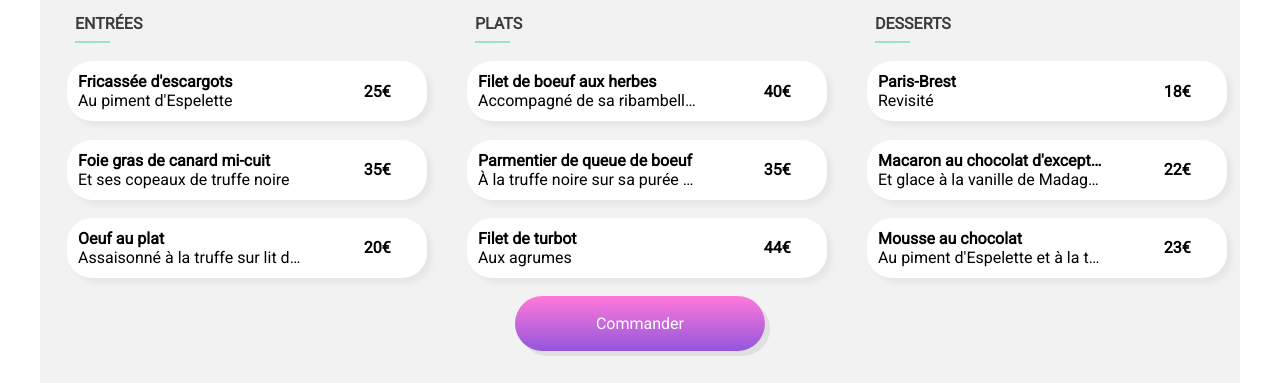
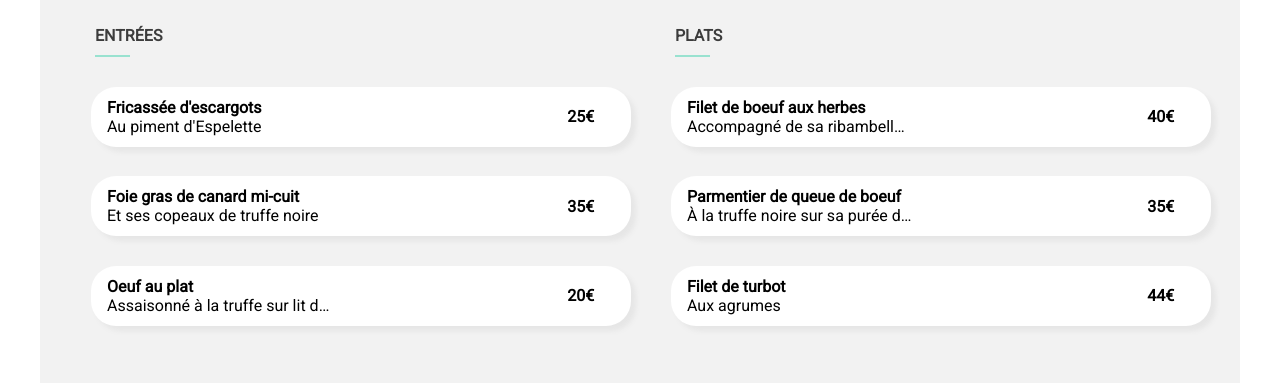
Before and after one commit to greglal/P3-Ohmyfood, a website: page pages/pallette.html in a window 1280 px wide. Shown: the part 410-793 px from the top of the page. Drawn offline with Linux system fonts and the light colour scheme; a web font is replaced by a local one.

Commit message:
suppr meta viewport + retravail cartes version desktop

```diff
--- a/pages/pallette.html
+++ b/pages/pallette.html
@@ -2,8 +2,6 @@
 <html lang="fr">
 <head>
     <meta charset="UTF-8">
-    <meta name="viewport"
-            content="width=device-width, user-scalable=no, initial-scale=1.0, maximum-scale=1.0, minimum-scale=1.0">
     <meta http-equiv="X-UA-Compatible" content="ie=edge">
     <script src="https://kit.fontawesome.com/1b967e38da.js" crossorigin="anonymous"></script>
     <link rel="stylesheet" href="../css/style.css">
@@ -31,9 +29,9 @@
     </header>
 
 <!-- ****** photo restaurant ***** -->
-    <section >
+    <div>
         <img src="../images/restaurants/palette_du_gout.jpg" alt="" class="pic-restau">
-    </section>
+    </div>
 
 <!-- ****** main / menus ****** -->
     <main class="main-restau">
@@ -43,8 +41,10 @@
         </div>
         <div class="carte">
             <article class="dishes-cat">
+                <div>
                     <h2 class="dishes-cat-title elem--1">entrées</h2>
                     <hr class="underline elem--1">
+                </div>
                 <a href ="#" class="dishes elem--2">
                     <div class="dishes-name">
                         <h3>Fricassée d'escargots</h3>
@@ -89,8 +89,10 @@
                 </a>
             </article>
             <article class="dishes-cat">
+                <div>
                     <h2 class="dishes-cat-title elem--5">plats</h2>
                     <hr class="underline elem--5">
+                </div>
                 <a href ="#" class="dishes elem--6">
                     <div class="dishes-name">
                         <h3>Filet de boeuf aux herbes</h3>
@@ -135,8 +137,10 @@
                 </a>
             </article>
             <article class="dishes-cat">
+                <div>
                     <h2 class="dishes-cat-title elem--9">desserts</h2>
                     <hr class="underline elem--9">
+                </div>
                 <a href ="#" class="dishes elem--10">
                     <div class="dishes-name">
                         <h3>Paris-Brest</h3>
--- a/sass/main.scss
+++ b/sass/main.scss
@@ -347,6 +347,7 @@ h2{
           background-color:$primary-clr;
           color:#fff;
           .num{
+            display: block;
             margin-top:3px;
           }
         }
@@ -528,14 +529,12 @@ footer{
   background-color: $bg-darken5-clr;
   display: flex;
   flex-direction: column;
-
   .title-restau {
     padding: 20px 20px 0 20px;
     display: flex;
     justify-content: space-between;
     background-color: $bg-darken5-clr;
     border-radius: 25px 25px 0 0;
-
     .name-restau {
       font-size: $title-size;
       font-family: $title-font;
@@ -546,7 +545,6 @@ footer{
       font-size: $title-size;
     }
   }
-
   .elem{
     transform: translateY(0);
     @for $i from 1 through $num-elem {
@@ -556,7 +554,6 @@ footer{
       }
     }
   }
-
   .dishes-cat {
     height: 300px;
     @include flex-evenly;
@@ -572,7 +569,7 @@ footer{
       width: 35px;
       height: 2px;
       margin-left: 15px;
-      margin-top: -10px;
+      margin-top: 10px;
       background-color: $tertiary-clr;
       border: none;
     }
@@ -710,47 +707,53 @@ footer{
 /* **************************
 ****** version desktop ******
 ************************** */
-@media (min-width:1024px){
-  body{
-    max-width:1200px;
+@media (min-width:1024px) {
+  body {
+    max-width: 1200px;
     margin: auto;
   }
 
-  .loader{
+  .loader {
     max-width: 1200px;
   }
 
-  .header-restaurant{
+  .header-restaurant {
     /*@include flexRow;*/
     display: flex;
     flex-direction: row;
     justify-content: center;
   }
 
-  .main-restau{
-    height:450px;
+  .main-restau {
+    height: 850px;
+    .dishes-cat{
+      /*display: flex;
+      flex-direction: column;*/
+      justify-content:space-between;
+      margin:30px 0 30px 0;
+    }
   }
 
-  .carte{
-    display:flex;
-    flex-direction:row;
-    justify-content: space-around;
+  .carte {
+    display: flex;
+    flex-direction: row;
+    flex-wrap: wrap;
+    justify-content: space-evenly;
+    align-items: flex-end;
   }
 
-  .dishes-cat{
-    display:flex;
-    flex-direction:row;
-    justify-content: space-around;
-    width:30%;
-    @include flexRow;
-    .dishes{
-      width:100%;
-      .dishes-name{
-        width:95%;
-        max-width:250px;
+  .dishes-cat {
+    width:45%;
+    .dishes {
+      width: 100%;
+
+      .dishes-name {
+        width: 95%;
+        max-width: 250px;
       }
-      .valid{
-        width:5%;
+
+      .valid {
+        width: 5%;
       }
     }
   }
```
Also changed, not shown: index.html (+3 -5 lines), pages/delice.html (+7 -1 lines), pages/enchantee.html (+8 -4 lines), pages/francaise.html (+8 -4 lines), css/style.css, sass/main.css, 2 other files. Lines whose indentation alone changed are shown as unchanged.
